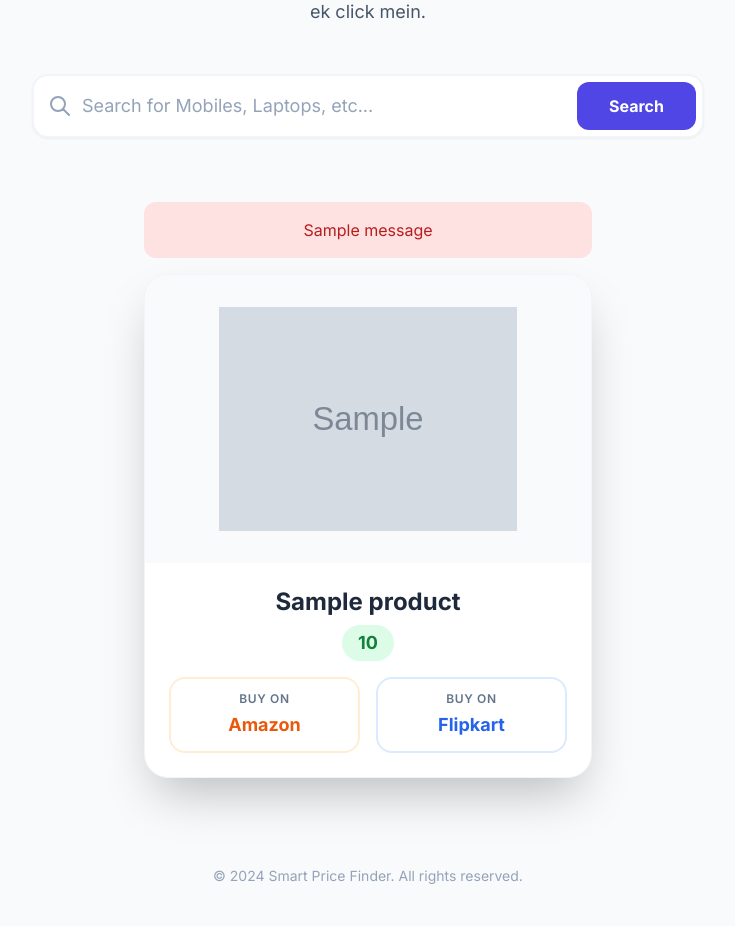
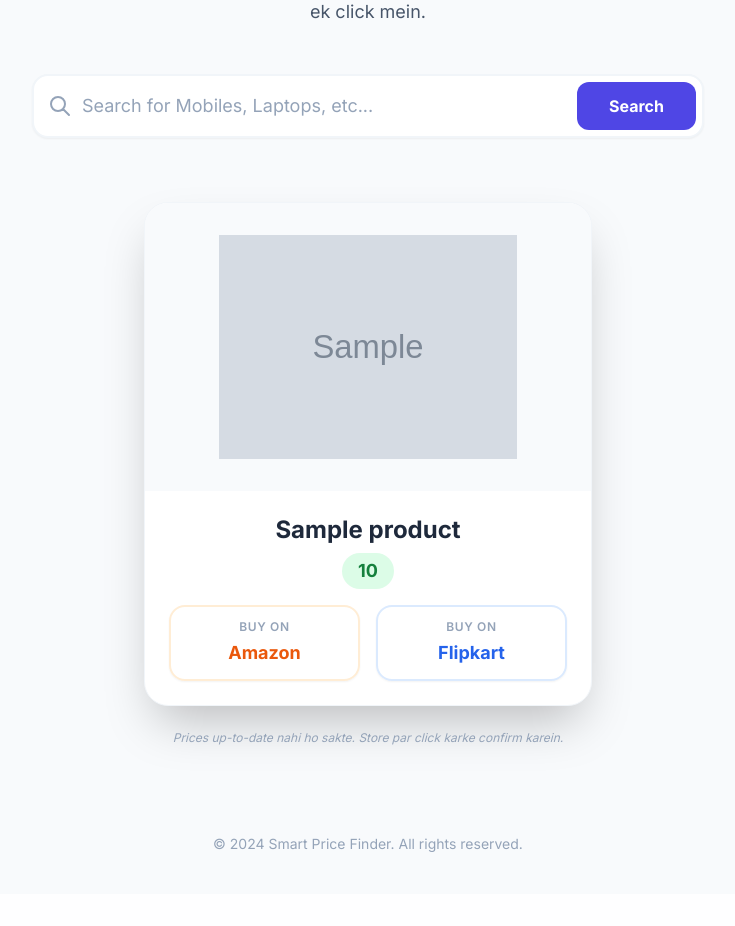
Before and after one commit to sano911/my-price-web, a Flask app: template templates/index.html in a window 1280 px wide. Shown: the part 297-1223 px from the top of the page, without its empty margins (272-1007 px from the left). After the commit the page ends 1149 px from the top, so only its background shows below. Run offline with Flask 3, Linux system fonts and the light colour scheme; the template is opened without the code that fills it: most values are stand-ins (such as "Sample title", 1, 10 or a date in 2020); grey boxes marked "Sample" are stand-in pictures; one stand-in notice (Sample message) is shown; parts of the project's set-up code (start-up, migrations or seed data) failed here and were passed over; some libraries are stand-ins or nearby versions.

Commit message:
Update index.html

```diff
--- a/templates/index.html
+++ b/templates/index.html
@@ -28,18 +28,15 @@
     </form>
 </div>
 
-{% with messages = get_flashed_messages() %}
-  {% if messages %}
-    {% for message in messages %}
-      <div class="max-w-md mx-auto mb-4 p-4 bg-red-100 text-red-700 rounded-xl text-center font-medium">
-        {{ message }}
-      </div>
-    {% endfor %}
-  {% endif %}
-{% endwith %}
-
 {% if product_data %}
 <div class="max-w-md mx-auto bg-white rounded-3xl shadow-2xl overflow-hidden border border-slate-100 animate-in slide-in-from-bottom duration-500">
+
+    {% if product_data.is_fallback %}
+    <div class="bg-amber-50 p-3 text-center text-xs text-amber-700 font-medium border-b border-amber-100">
+        ⚠️ Live price nahi mil paya, niche buttons se direct check karein.
+    </div>
+    {% endif %}
+
     <div class="bg-slate-50 p-8 flex justify-center">
         <img src="{{ product_data.image }}" alt="Product" class="h-56 object-contain transform hover:scale-105 transition duration-300">
     </div>
@@ -47,39 +44,31 @@
     <div class="p-6">
         <div class="mb-4 text-center">
             <h2 class="text-2xl font-bold text-slate-800 line-clamp-2 leading-tight">{{ product_data.title }}</h2>
-            <div class="mt-2 inline-block px-4 py-1 bg-green-100 text-green-700 rounded-full font-bold text-lg">
+            <div class="mt-2 inline-block px-4 py-1 {% if product_data.is_fallback %}bg-slate-100 text-slate-500{% else %}bg-green-100 text-green-700{% endif %} rounded-full font-bold text-lg">
                 {{ product_data.price }}
             </div>
         </div>
 
         <div class="grid grid-cols-2 gap-4">
             <a href="{{ product_data.amazon_link }}" target="_blank"
-               class="flex flex-col items-center justify-center p-3 border-2 border-orange-100 rounded-2xl hover:bg-orange-50 hover:border-orange-200 transition group">
-                <span class="text-xs text-slate-500 font-semibold mb-1 uppercase tracking-wider">Buy on</span>
+               class="flex flex-col items-center justify-center p-3 border-2 border-orange-100 rounded-2xl hover:bg-orange-50 hover:border-orange-200 transition group shadow-sm hover:shadow-md">
+                <span class="text-xs text-slate-400 font-semibold mb-1 uppercase tracking-wider">Buy on</span>
                 <span class="text-orange-600 font-extrabold text-lg">Amazon</span>
             </a>
 
             <a href="{{ product_data.flipkart_link }}" target="_blank"
-               class="flex flex-col items-center justify-center p-3 border-2 border-blue-100 rounded-2xl hover:bg-blue-50 hover:border-blue-200 transition group">
-                <span class="text-xs text-slate-500 font-semibold mb-1 uppercase tracking-wider">Buy on</span>
+               class="flex flex-col items-center justify-center p-3 border-2 border-blue-100 rounded-2xl hover:bg-blue-50 hover:border-blue-200 transition group shadow-sm hover:shadow-md">
+                <span class="text-xs text-slate-400 font-semibold mb-1 uppercase tracking-wider">Buy on</span>
                 <span class="text-blue-600 font-extrabold text-lg">Flipkart</span>
             </a>
         </div>
     </div>
 </div>
 
-{% elif request.method == 'POST' %}
-<div class="max-w-md mx-auto bg-white p-10 rounded-3xl shadow-lg border border-slate-100 text-center">
-    <div class="text-indigo-500 mb-4">
-        <svg class="h-16 w-16 mx-auto" fill="none" viewBox="0 0 24 24" stroke="currentColor">
-          <path stroke-linecap="round" stroke-linejoin="round" stroke-width="2" d="M9.172 9.172a4 4 0 015.656 0M9 10h.01M15 10h.01M21 12a9 9 0 11-18 0 9 9 0 0118 0z" />
-        </svg>
-    </div>
-    <h2 class="text-xl font-bold text-slate-800 mb-2">Data Nahi Mil Paya</h2>
-    <p class="text-slate-600">
-        Shayad product stock mein nahi hai ya API limit khatam ho gayi hai. Kuch der baad try karein ya dusra product search karein.
-    </p>
+<div class="text-center mt-6">
+    <p class="text-slate-400 text-xs italic">Prices up-to-date nahi ho sakte. Store par click karke confirm karein.</p>
 </div>
+
 {% endif %}
 
 {% endblock %}
```
